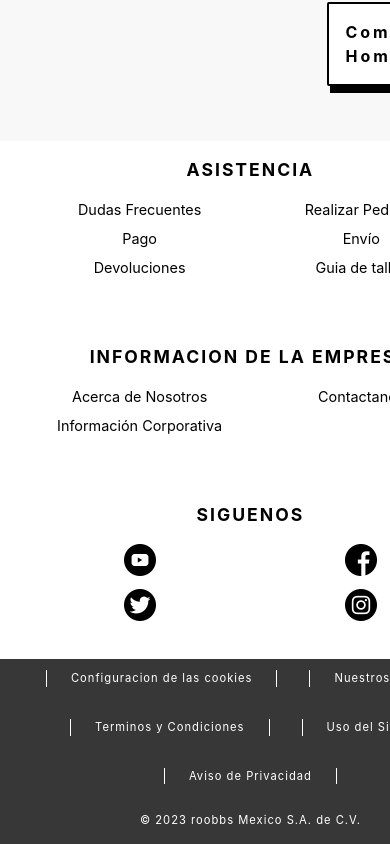
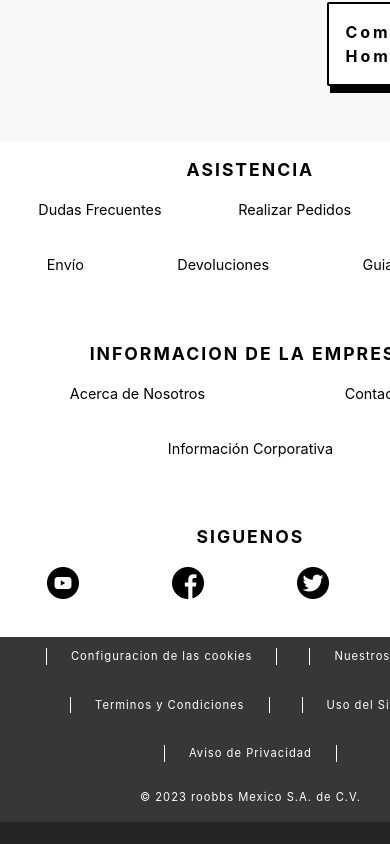
Before and after one commit to roobbs/athlead, a React (Vite) app: page / in a window 390 px wide. Shown: the part 789-1633 px from the top of the page. After the commit the page ends 1611 px from the top, so only its background shows below. Built offline with nearby package versions, Linux system fonts and the light colour scheme.

Commit message:
Modified footer style

```diff
--- a/src/styles/Footer.css
+++ b/src/styles/Footer.css
@@ -63,9 +63,18 @@
     flex-direction: column;
   }
   .footer1 ul {
+    width: 100%;
     padding: 0;
-    display: grid;
-    grid-template-columns: 1fr 1fr;
-    justify-items: center;
+    display: flex;
+    flex-direction: row;
+    flex-wrap: wrap;
+    column-gap: 4rem;
+    row-gap: 2rem;
+    justify-content: space-around;
+    /* grid-template-columns: auto auto; */
+    /* justify-items: center; */
   }
+  /* .footer1 ul li {
+    width: min-content;
+  } */
 }
```
